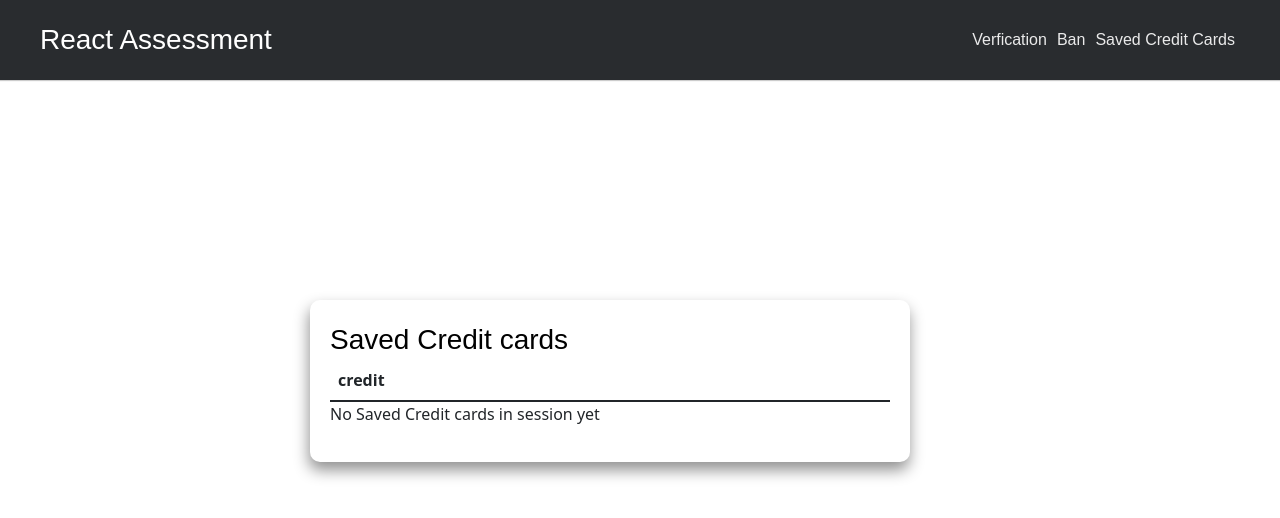
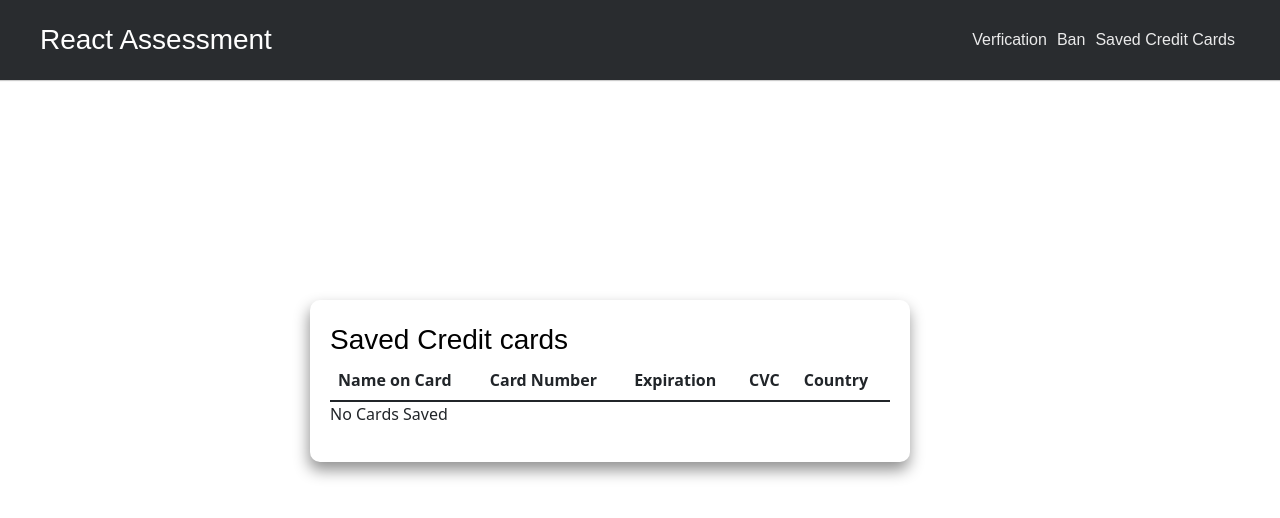
Before and after one commit to Booysen31SA/creditcardvalidation, a React (Create React App) app: page /savedcards in a window 1280 px wide. Shown: the top 518 px of the page. Built offline with nearby package versions, Linux system fonts and the light colour scheme.

Commit message:
added credit card list

```diff
--- a/src/component/SavedCreditCard.js
+++ b/src/component/SavedCreditCard.js
@@ -1,23 +1,70 @@
 import React from 'react'
+import { useState } from 'react'
+import { Icon } from 'react-icons-kit'
+import { trash } from 'react-icons-kit/feather/trash'
+
+// getting the values of local storage
+const getDatafromSS = () => {
+    const data = sessionStorage.getItem('saveCreditCard');
+    if (data) {
+        return JSON.parse(data);
+    }
+    else {
+        return []
+    }
+}
 
 const SavedCreditCard = () => {
+
+    //main array
+    const [creditCardList, setCreditCardList] = useState(getDatafromSS)
+
     return (
         <div className='container flex-direction'>
             <div className='view-container'>
                 <div className='table-responsive'>
-                    <h1 style={{color: "#000"}}>Saved Credit cards</h1>
+                    <h1 style={{ color: "#000" }}>Saved Credit cards</h1>
                     <table className='table'>
                         <thead>
                             <tr>
-                                <th>credit </th>
+                                <th>Name on Card </th>
+                                <th>Card Number </th>
+                                <th>Expiration </th>
+                                <th>CVC </th>
+                                <th>Country </th>
                             </tr>
                         </thead>
                         <tbody>
-                            <div>No Saved Credit cards in session yet</div>
+                            {creditCardList.length < 1 && <div>No Cards Saved</div>}
+                            {
+                                creditCardList.length > 0 &&
+                                creditCardList.map((creditCard, index) => {
+                                    return (
+                                        <tr key={index}>
+                                            <td>{creditCard.cardName}</td>
+                                            <td>{creditCard.cardNumber}</td>
+                                            <td>{creditCard.cardExpiration}</td>
+                                            <td>{creditCard.cardSecurityCode}</td>
+                                            <td>{creditCard.country}</td>
+                                            <td className='delete-btn' >
+                                                <Icon icon={trash} />
+                                            </td>
+                                        </tr>
+                                    )
+                                })
+
+                            }
 
                         </tbody>
                     </table>
                 </div>
+
+                {
+                    creditCardList.length > 0 && <>
+                        <button className='btn btn-danger btn-md'
+                            >Remove All</button>
+                    </>
+                }
 
             </div>
         </div>
--- a/src/useForm.js
+++ b/src/useForm.js
@@ -100,7 +100,7 @@ const useForm = () => {
             setErrors(isBannedFunction(banned))
         }
 
-        if(!banned) {
+        if(!banned && countrySelect.length > 1) {
         e.preventDefault()
 
         let er = validateInfo(values);
```
